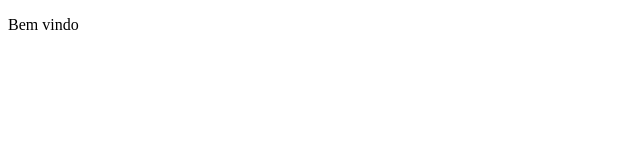
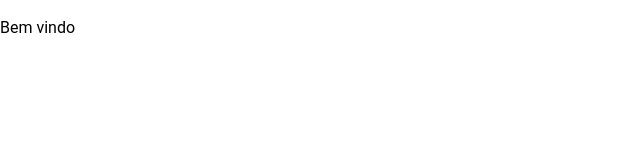
Before and after one commit to marceloramiro/MuralisDashboard, a React (Vite) app: page / in a window 1280 px wide. Shown: the top 160 px of the page, without its empty margins (0-640 px from the left). Built offline with nearby package versions, Linux system fonts and the light colour scheme.

Commit message:
style: remove body margin

```diff
--- a/src/index.css
+++ b/src/index.css
@@ -1,11 +1,7 @@
 :root {
-  font-family: Inter, system-ui, Avenir, Helvetica, Arial, sans-serif;
+  font-family: "Roboto", sans-serif;
   line-height: 1.5;
   font-weight: 400;
-
-  color-scheme: light dark;
-  color: rgba(255, 255, 255, 0.87);
-  background-color: #242424;
 
   font-synthesis: none;
   text-rendering: optimizeLegibility;
@@ -13,36 +9,6 @@
   -moz-osx-font-smoothing: grayscale;
 }
 
-a {
-  font-weight: 500;
-  color: #646cff;
-  text-decoration: inherit;
-}
-a:hover {
-  color: #535bf2;
-}
-
 body {
   margin: 0;
-  display: flex;
-  min-width: 320px;
-  min-height: 100vh;
 }
-
-h1 {
-  font-size: 3.2em;
-  line-height: 1.1;
-}
-
-@media (prefers-color-scheme: light) {
-  :root {
-    color: #213547;
-    background-color: #ffffff;
-  }
-  a:hover {
-    color: #747bff;
-  }
-  button {
-    background-color: #f9f9f9;
-  }
-}
--- a/src/main.tsx
+++ b/src/main.tsx
@@ -1,6 +1,7 @@
 import { StrictMode } from "react";
 import { createRoot } from "react-dom/client";
 import App from "./App.tsx";
+import "./index.css";
 
 createRoot(document.getElementById("root")!).render(
   <StrictMode>
```
